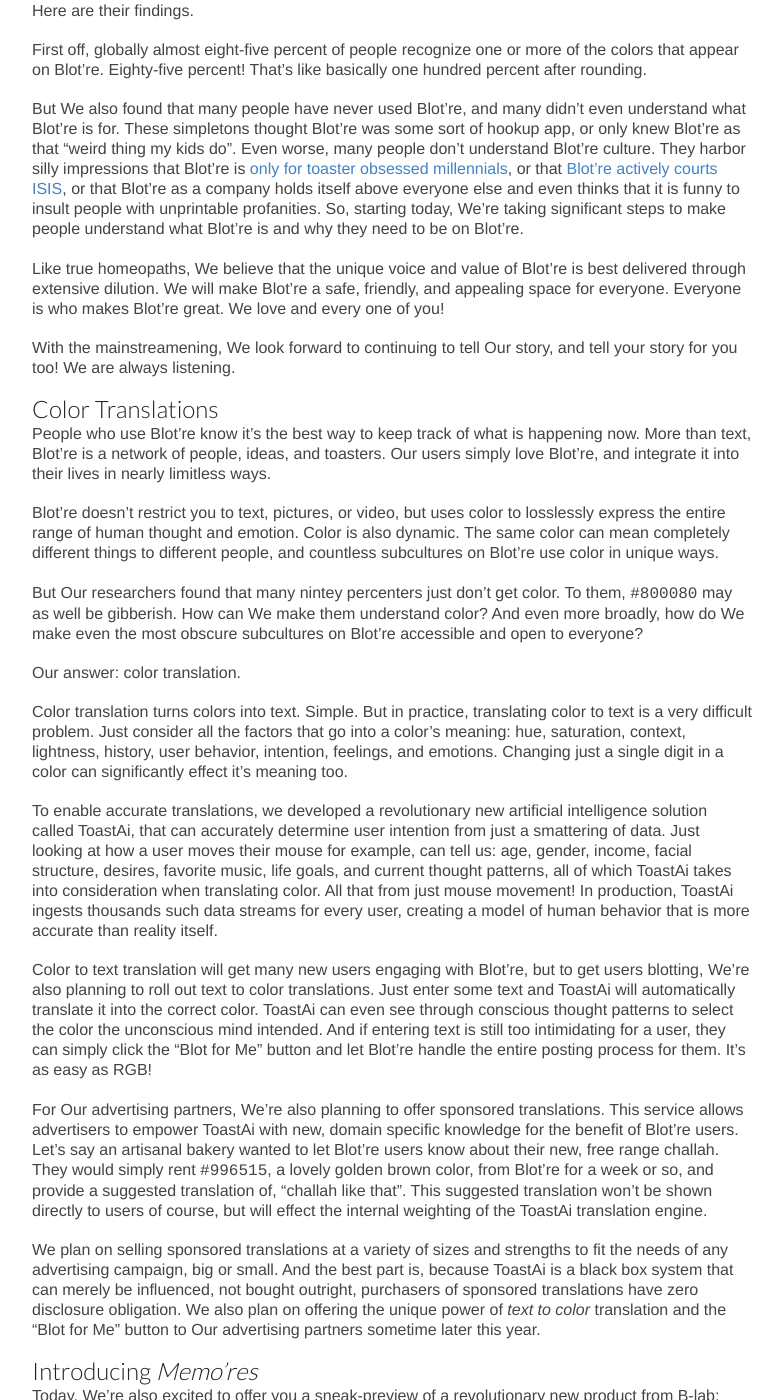
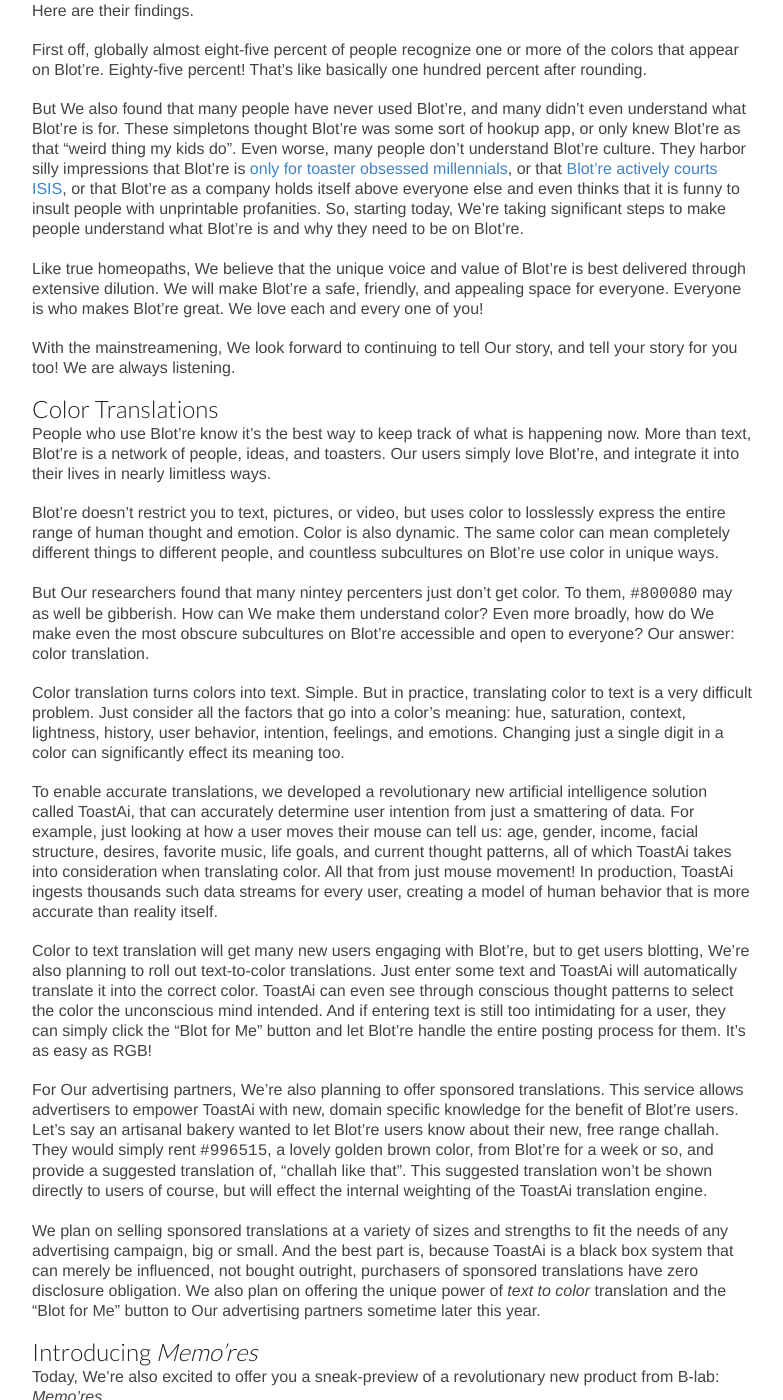
Before and after one commit to Blotre/blog, a Jekyll site: the page built from _posts/2016-8-08-state-of-the-blotre-august-2016.md, in a window 1280 px wide and 1400 px high, scrolled down 2817 px. Shown: the whole window, without its empty margins (248-1031 px from the left). Built offline with Jekyll 4.4.1, drawn with Linux system fonts in a browser that asks for light colours.

Commit message:
Fix spells

```diff
--- a/_posts/2016-8-08-state-of-the-blotre-august-2016.md
+++ b/_posts/2016-8-08-state-of-the-blotre-august-2016.md
@@ -61,7 +61,7 @@ First off, globally almost eight-five percent of people recognize one or more of
 
 But We also found that many people have never used Blot're, and many didn't even understand what Blot're is for. These simpletons thought Blot're was some sort of hookup app, or only knew Blot're as that "weird thing my kids do". Even worse, many people don't understand Blot're culture. They harbor silly impressions that Blot're is [only for toaster obsessed millennials][intro], or that [Blot're actively courts ISIS][rainbow], or that Blot're as a company holds itself above everyone else and even thinks that it is funny to insult people with unprintable profanities. So, starting today, We're taking significant steps to make people understand what Blot're is and why they need to be on Blot're.
 
-Like true homeopaths, We believe that the unique voice and value of Blot're is best delivered through extensive dilution. We will make Blot're a safe, friendly, and appealing space for everyone. Everyone is who makes Blot're great. We love and every one of you!
+Like true homeopaths, We believe that the unique voice and value of Blot're is best delivered through extensive dilution. We will make Blot're a safe, friendly, and appealing space for everyone. Everyone is who makes Blot're great. We love each and every one of you!
 
 With the mainstreamening, We look forward to continuing to tell Our story, and tell your story for you too! We are always listening.
 
@@ -73,15 +73,13 @@ People who use Blot're know it's the best way to keep track of what is happening
 
 Blot're doesn't restrict you to text, pictures, or video, but uses color to losslessly express the entire range of human thought and emotion. Color is also dynamic. The same color can mean completely different things to different people, and countless subcultures on Blot're use color in unique ways.
 
-But Our researchers found that many nintey percenters just don't get color. To them, `#800080` may as well be gibberish. How can We make them understand color? And even more broadly, how do We make even the most obscure subcultures on Blot're accessible and open to everyone?
+But Our researchers found that many nintey percenters just don't get color. To them, `#800080` may as well be gibberish. How can We make them understand color?  Even more broadly, how do We make even the most obscure subcultures on Blot're accessible and open to everyone? Our answer: color translation.
 
-Our answer: color translation.
+Color translation turns colors into text. Simple. But in practice, translating color to text is a very difficult problem. Just consider all the factors that go into a color's meaning: hue, saturation, context, lightness, history, user behavior, intention, feelings, and emotions. Changing just a single digit in a color can significantly effect its meaning too.
 
-Color translation turns colors into text. Simple. But in practice, translating color to text is a very difficult problem. Just consider all the factors that go into a color's meaning: hue, saturation, context, lightness, history, user behavior, intention, feelings, and emotions. Changing just a single digit in a color can significantly effect it's meaning too.
+To enable accurate translations, we developed a revolutionary new artificial intelligence solution called ToastAi, that can accurately determine user intention from just a smattering of data. For example, just looking at how a user moves their mouse can tell us: age, gender, income, facial structure, desires, favorite music, life goals, and current thought patterns, all of which ToastAi takes into consideration when translating color. All that from just mouse movement! In production, ToastAi ingests thousands such data streams for every user, creating a model of human behavior that is more accurate than reality itself.
 
-To enable accurate translations, we developed a revolutionary new artificial intelligence solution called ToastAi, that can accurately determine user intention from just a smattering of data. Just looking at how a user moves their mouse for example, can tell us: age, gender, income, facial structure, desires, favorite music, life goals, and current thought patterns, all of which ToastAi takes into consideration when translating color. All that from just mouse movement! In production, ToastAi ingests thousands such data streams for every user, creating a model of human behavior that is more accurate than reality itself.
-
-Color to text translation will get many new users engaging with Blot're, but to get users blotting, We're also planning to roll out text to color translations. Just enter some text and ToastAi will automatically translate it into the correct color. ToastAi can even see through conscious thought patterns to select the color the unconscious mind intended. And if entering text is still too intimidating for a user, they can simply click the "Blot for Me" button and let Blot're handle the entire posting process for them. It's as easy as RGB!
+Color to text translation will get many new users engaging with Blot're, but to get users blotting, We're also planning to roll out text-to-color translations. Just enter some text and ToastAi will automatically translate it into the correct color. ToastAi can even see through conscious thought patterns to select the color the unconscious mind intended. And if entering text is still too intimidating for a user, they can simply click the "Blot for Me" button and let Blot're handle the entire posting process for them. It's as easy as RGB!
 
 For Our advertising partners, We're also planning to offer sponsored translations. This service allows advertisers to empower ToastAi with new, domain specific knowledge for the benefit of Blot're users. Let's say an artisanal bakery wanted to let Blot're users know about their new, free range challah. They would simply rent `#996515`, a lovely golden brown color, from Blot're for a week or so, and provide a suggested translation of, "challah like that". This suggested translation won't be shown directly to users of course, but will effect the internal weighting of the ToastAi translation engine.
 
```
